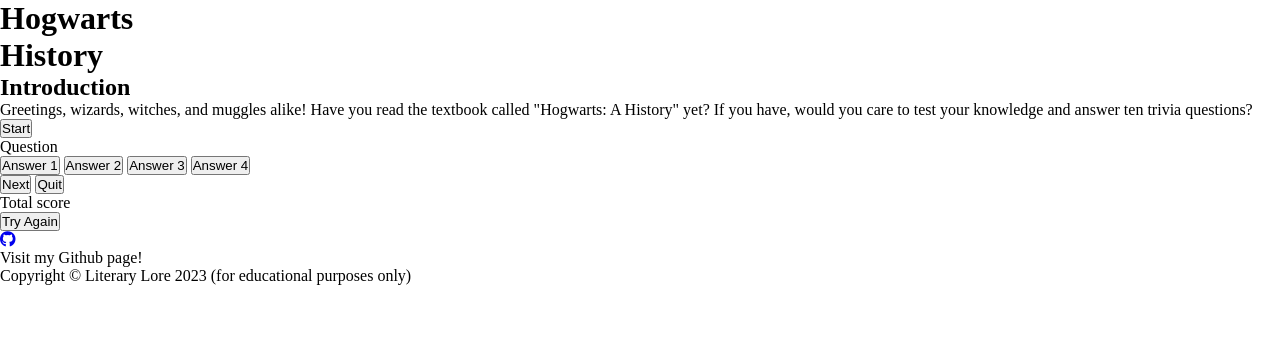
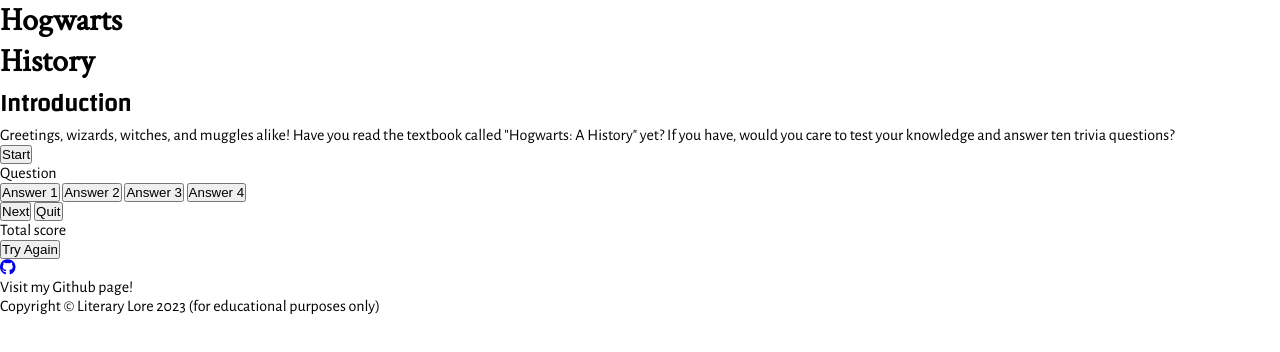
Before and after one commit to marcgithub23/pp2-hogwarts-history, a plain HTML site: page index.html in a window 1280 px wide. Drawn offline with nearby package versions, Linux system fonts and the light colour scheme; files that its build step writes are made by us from their sources.

Commit message:
Move css folder into assets, set global font family styles

```diff
--- a/assets/favicon/css/style.css
+++ b/assets/css/style.css
@@ -9,3 +9,16 @@
     padding: 0;
     margin: 0;
 }
+
+/* Global styles */
+body {
+    font-family: 'Alegreya Sans', sans-serif;
+}
+
+h1 {
+    font-family: 'Crimson Text', serif;
+}
+
+h2 {
+    font-family: 'Changa', sans-serif;
+}
```
